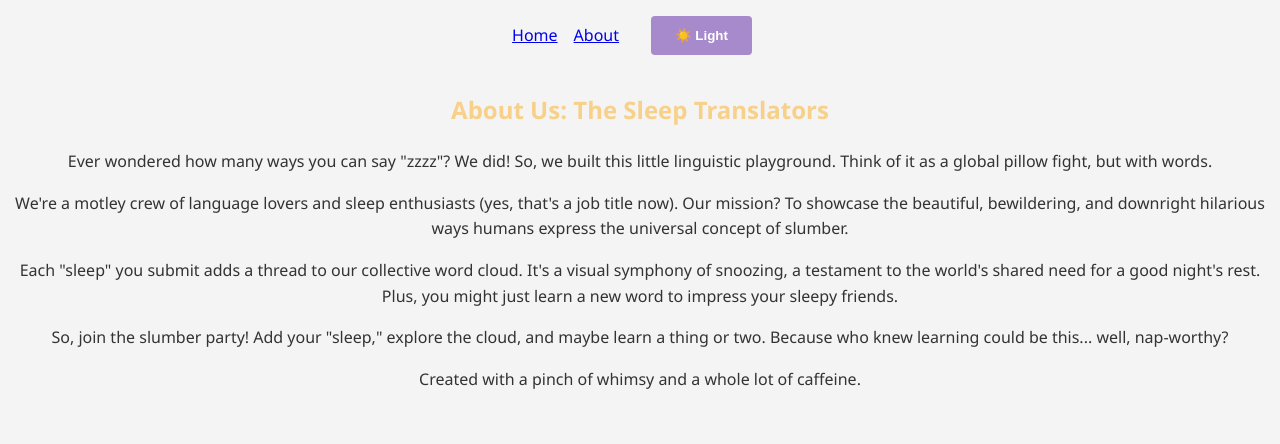
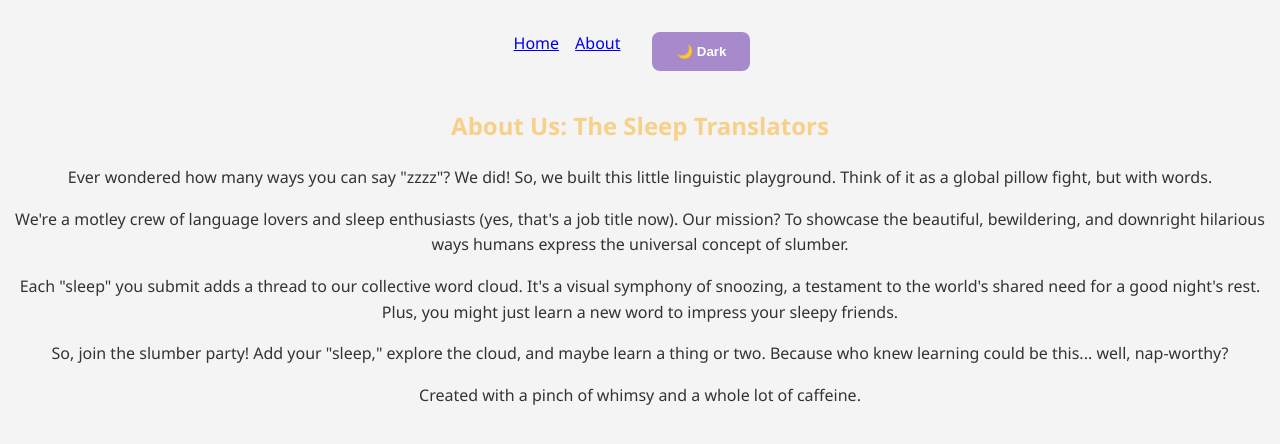
Before and after one commit to ScatterbrainHub/WordCloudApp, a React (Vite) app: page /about in a window 1280 px wide. Shown: the top 444 px of the page. Built offline with nearby package versions, Linux system fonts and the light colour scheme; no server answers.

Commit message:
button update

```diff
--- a/src/components/ui/Theme.tsx
+++ b/src/components/ui/Theme.tsx
@@ -24,34 +24,11 @@ const HeaderTheme: React.FC<ThemeProps> = ({ theme, setTheme }) => {
     <header className="bg-gray-100 dark:bg-gray-800 p-4 flex justify-between items-center">
       <div className="relative">
         <button
-          onClick={() => setDropdownOpen(!dropdownOpen)}
-          className="px-4 py-2 bg-soothing-lavender text-white"
+          onClick={() => setTheme(theme === "light" ? "dark" : "light")}
+          className="mt-4 px-4 py-2 rounded bg-soothing-lavender text-white"
         >
-          {theme === "light" ? "☀️ Light" : theme === "dark" ? "🌙 Dark" : "⚙️ System"}
+          {theme === "light" ? "🌙 Dark" : "☀️ Light"}
         </button>
-
-        {dropdownOpen && (
-          <div className="absolute right-0 mt-2 w-48 bg-white dark:bg-gray-700 shadow-lg overflow-hidden">
-            <button
-              onClick={() => toggleTheme("light")}
-              className="block w-full text-left px-4 py-2 text-gray-800 dark:text-gray-200 hover:bg-gray-200 dark:hover:bg-gray-600"
-            >
-              ☀️ Light
-            </button>
-            <button
-              onClick={() => toggleTheme("dark")}
-              className="block w-full text-left px-4 py-2 text-gray-800 dark:text-gray-200 hover:bg-gray-200 dark:hover:bg-gray-600"
-            >
-              🌙 Dark
-            </button>
-            <button
-              onClick={() => toggleTheme("system")}
-              className="block w-full text-left px-4 py-2 text-gray-800 dark:text-gray-200 hover:bg-gray-200 dark:hover:bg-gray-600"
-            >
-              ⚙️ System
-            </button>
-          </div>
-        )}
       </div>
     </header>
   );
```
